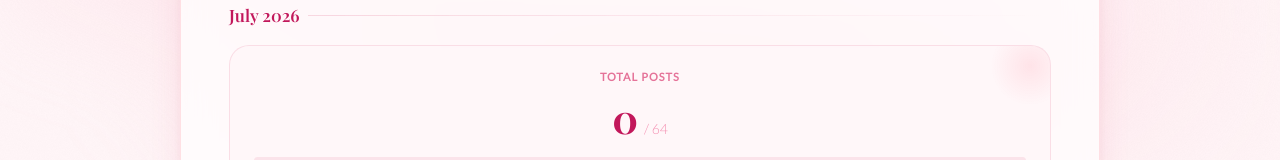
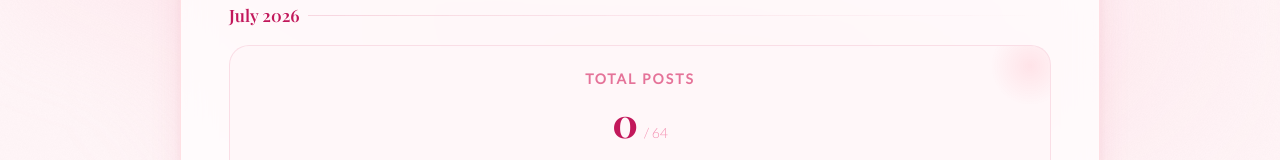
Before and after one commit to Shadboad/threads-trackers, a plain HTML site: page index.html in a window 1280 px wide. Shown: the part 548-708 px from the top of the page. Drawn offline with nearby package versions, Linux system fonts and the light colour scheme; no server answers.

Commit message:
Make total posts label bold

```diff
--- a/index.html
+++ b/index.html
@@ -271,6 +271,12 @@
             text-transform: uppercase;
             letter-spacing: 1px;
             text-align: center;
+        }
+
+        .metric-card-full .metric-label {
+            font-size: 14px;
+            letter-spacing: 2px;
+            font-weight: 900;
         }
 
         .metric-display {
```
